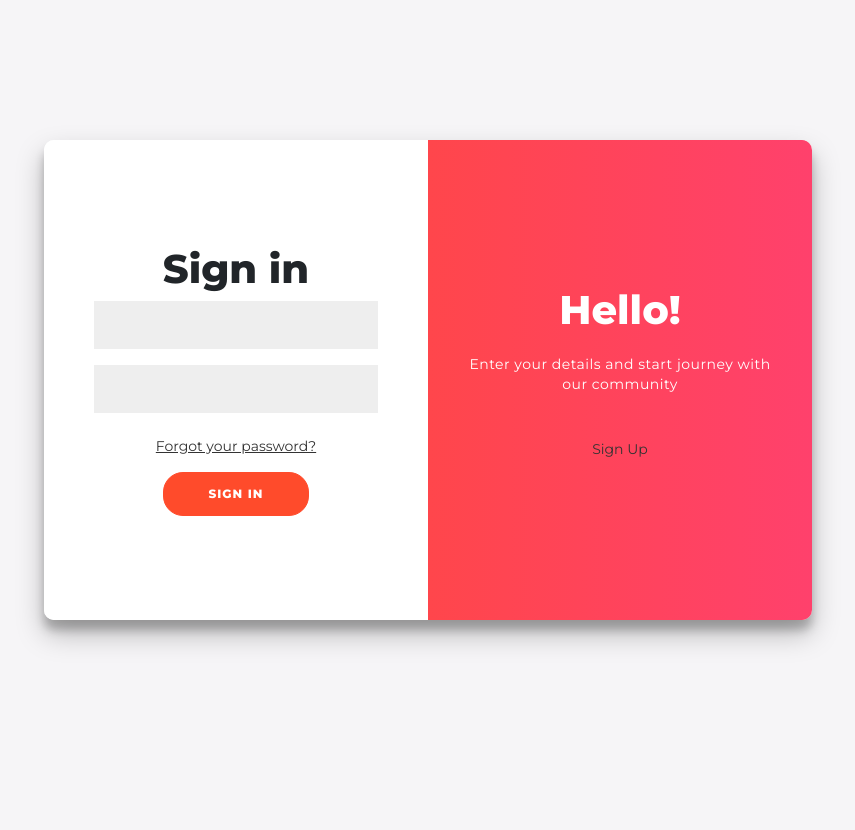
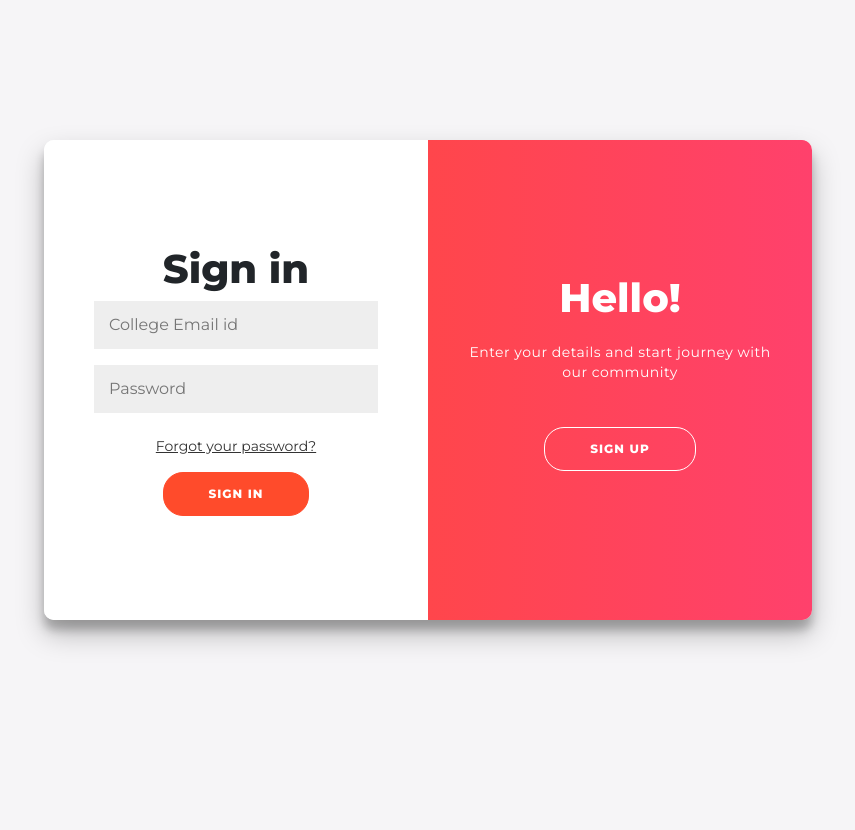
Before and after one commit to roshanrajeev/dbms-mini-project, a Django app: page /login/ in a window 1280 px wide. Shown: the whole page, without its empty margins (212-1067 px from the left). Run offline with Django 4.2, Linux system fonts and the light colour scheme; some libraries are stand-ins or nearby versions.

Commit message:
login page place holders fixed

```diff
--- a/app/forms.py
+++ b/app/forms.py
@@ -1,3 +1,4 @@
+from tkinter import Widget
 from django import forms
 from django.db.models import fields
 
@@ -5,22 +6,22 @@ from app.models import Question
 
 
 class RegisterForm(forms.Form):
-    first_name = forms.CharField(max_length=30, label="First Name", required=True)
-    last_name = forms.CharField(max_length=30, label="Last Name", required=True)
+    first_name = forms.CharField(max_length=30, label="First Name",widget=forms.TextInput(attrs={'placeholder': 'First Name'}), required=True)
+    last_name = forms.CharField(max_length=30, label="Last Name",widget=forms.TextInput(attrs={'placeholder': 'Last Name'}), required=True)
     college_email = forms.EmailField(
-        max_length=120, label="College Email", required=True
+        max_length=120, label="College Email",widget=forms.EmailInput(attrs={'placeholder': 'College Email id'}), required=True
     )
     password = forms.CharField(
-        max_length=30, label="Password", widget=forms.PasswordInput(), required=True
+        max_length=30, label="Password", widget=forms.PasswordInput(attrs={'placeholder': 'Password'}), required=True
     )
 
 
 class LoginForm(forms.Form):
     college_email = forms.EmailField(
-        max_length=120, label="College Email", required=True
+        max_length=120, label="College Email", widget=forms.EmailInput(attrs={'placeholder': 'College Email id'}), required=True
     )
     password = forms.CharField(
-        max_length=30, label="Password", widget=forms.PasswordInput(), required=True
+        max_length=30, label="Password", widget=forms.PasswordInput(attrs={'placeholder': 'Password'}), required=True
     )
 
 
--- a/templates/login.html
+++ b/templates/login.html
@@ -26,12 +26,12 @@
             <div class="overlay-panel overlay-left">
                 <h1>Welcome Back!</h1>
                 <p>To keep connected with our community please login with your personal info</p>
-                <button class="ghost" id="signIn">Sign In</button>
+                <a class="ghost" id="login" href="{% url 'login' %}"><button class="ghost" id="signIn">Sign In</button></a>
             </div>
             <div class="overlay-panel overlay-right">
                 <h1>Hello!</h1>
                 <p>Enter your details and start journey with our community</p>
-                <a class="ghost" id="signUp" href="{% url 'register' %}">Sign Up</a>
+                <a class="ghost" id="signUp" href="{% url 'register' %}"><button class="ghost" id="signOut">Sign Up</button></a>
             </div>
         </div>
     </div>
```
